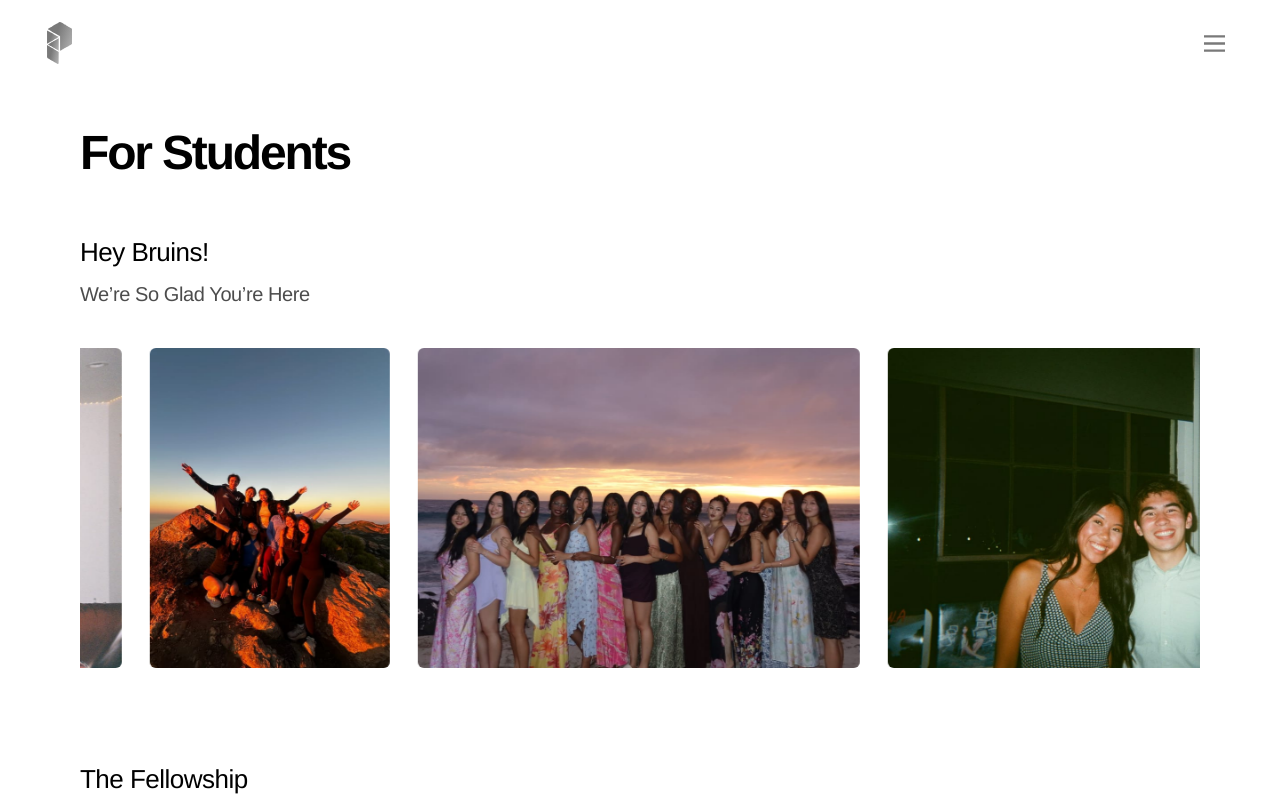
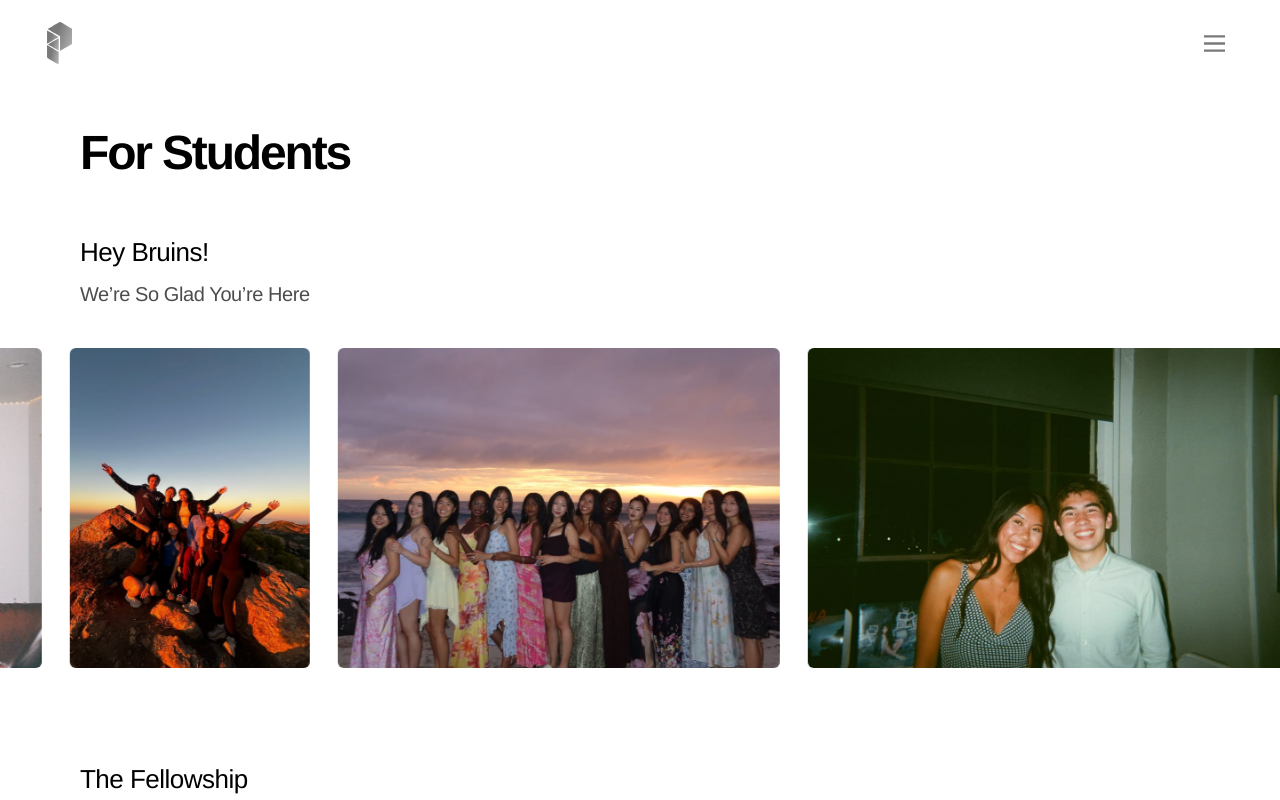
Before and after one commit to kaidavey/ps-website, a React (Vite) app: page /for-students in a window 1280 px wide. Shown: the top 800 px of the page. Built offline with nearby package versions, Linux system fonts and the light colour scheme.

Commit message:
fix: uncropped carousel

```diff
--- a/src/components/PhotoMarquee.module.css
+++ b/src/components/PhotoMarquee.module.css
@@ -34,6 +34,7 @@
 .slide img {
   height: var(--marquee-image-height, var(--gallery-image-height));
   width: auto;
+  max-width: none;
   aspect-ratio: var(--marquee-image-aspect, 3 / 2);
   object-fit: cover;
   border-radius: var(--radius-sm);
--- a/src/pages/students/Welcome.module.css
+++ b/src/pages/students/Welcome.module.css
@@ -1,13 +1,13 @@
 .section {
   display: flex;
   flex-direction: column;
-  gap: var(--space-6);
+  gap: var(--space-5);
 }
 
-.group {
+.copy {
   display: flex;
   flex-direction: column;
-  gap: var(--space-5);
+  gap: var(--space-6);
 }
 
 /* Paper: the strip mixes portrait and landscape shots, so each photo keeps its own shape. */
--- a/src/pages/students/Welcome.tsx
+++ b/src/pages/students/Welcome.tsx
@@ -7,14 +7,14 @@ import styles from './Welcome.module.css'
 export function Welcome() {
   const { welcome } = students
   return (
-    <Container as="section" className={styles.section} aria-labelledby="students-title">
-      <h1 id="students-title" className="type-title">
-        {students.title}
-      </h1>
-      <div className={styles.group}>
+    <section className={styles.section} aria-labelledby="students-title">
+      <Container className={styles.copy}>
+        <h1 id="students-title" className="type-title">
+          {students.title}
+        </h1>
         <SectionHeader title={welcome.title} subtitle={welcome.subtitle} />
-        <PhotoMarquee photos={welcome.photos} className={styles.gallery} />
-      </div>
-    </Container>
+      </Container>
+      <PhotoMarquee photos={welcome.photos} className={styles.gallery} />
+    </section>
   )
 }
```
